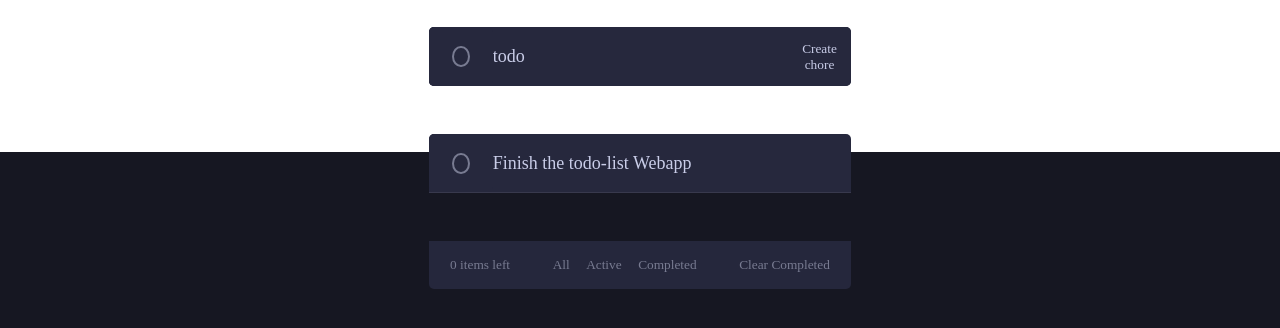
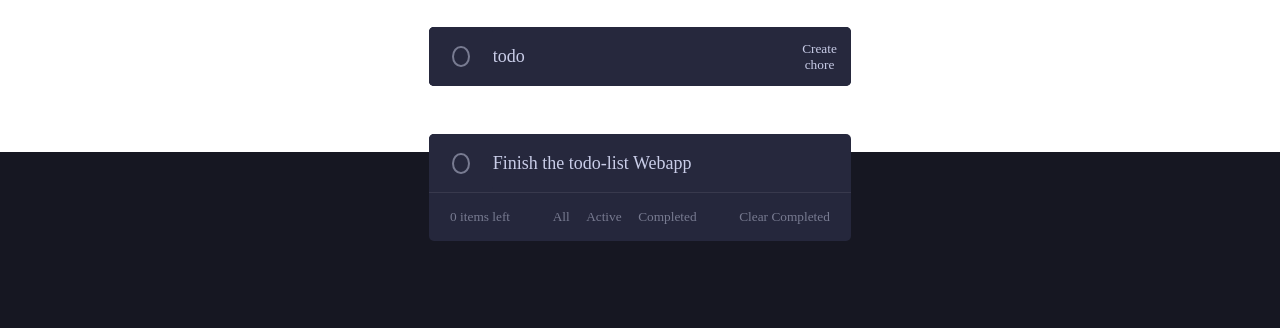
Before and after one commit to gbatistaa/todo-app, a plain HTML site: page index.html in a window 1280 px wide. Shown: the part 128-456 px from the top of the page. Drawn offline with Linux system fonts and the light colour scheme; a web font is replaced by a local one.

Commit message:
the resolution of the management list height bug

```diff
--- a/style.css
+++ b/style.css
@@ -180,6 +180,7 @@ input::placeholder {
     flex-direction: column;
     justify-content: center;
     align-items: center;
+    margin-bottom: 0;
     border-radius: 5px;
 }
 
@@ -193,7 +194,7 @@ input::placeholder {
 }
 
 #list-management {
-    height: 3rem;
+    min-height: 3rem;
     width: 100%;
     display: flex;
     align-items: center;
```
